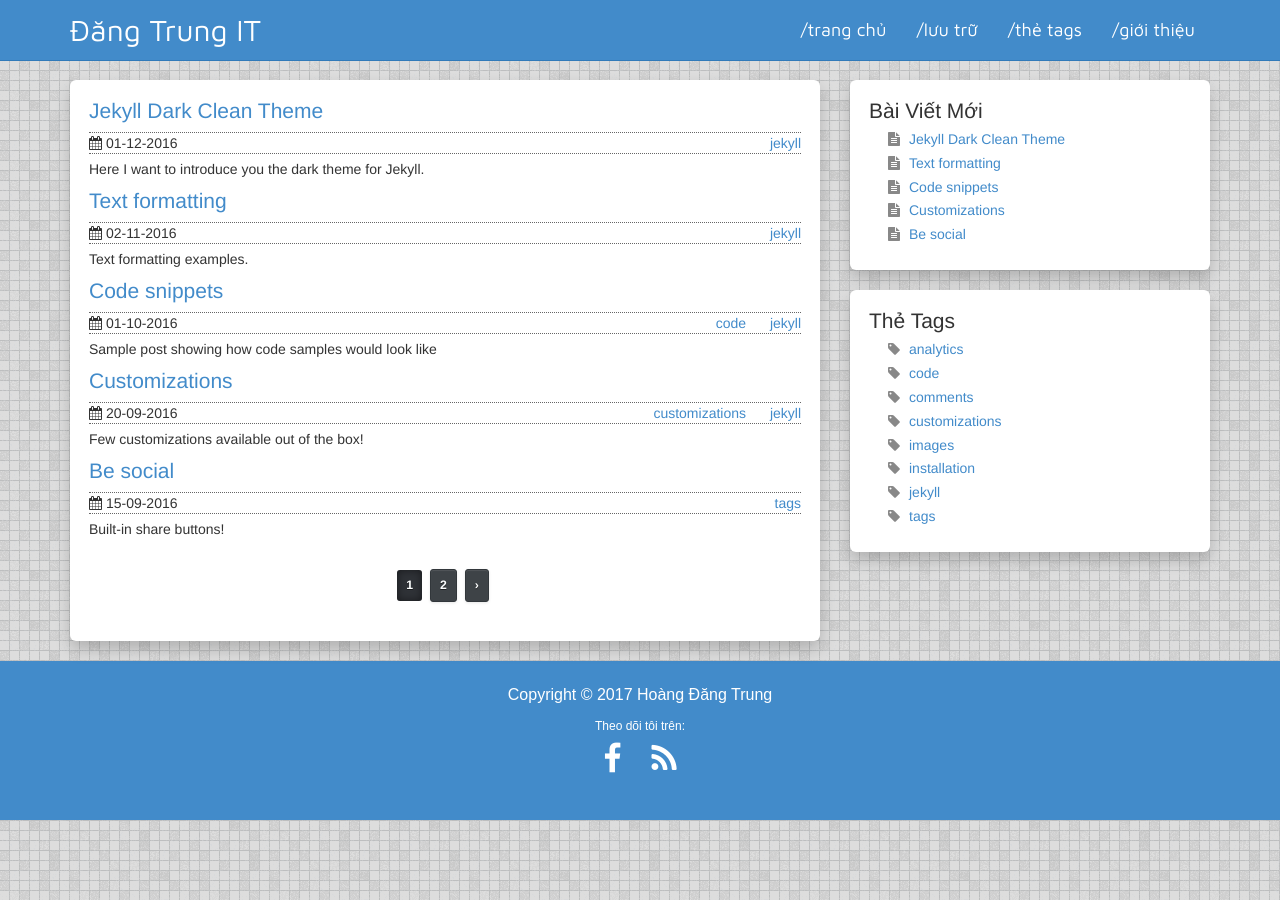
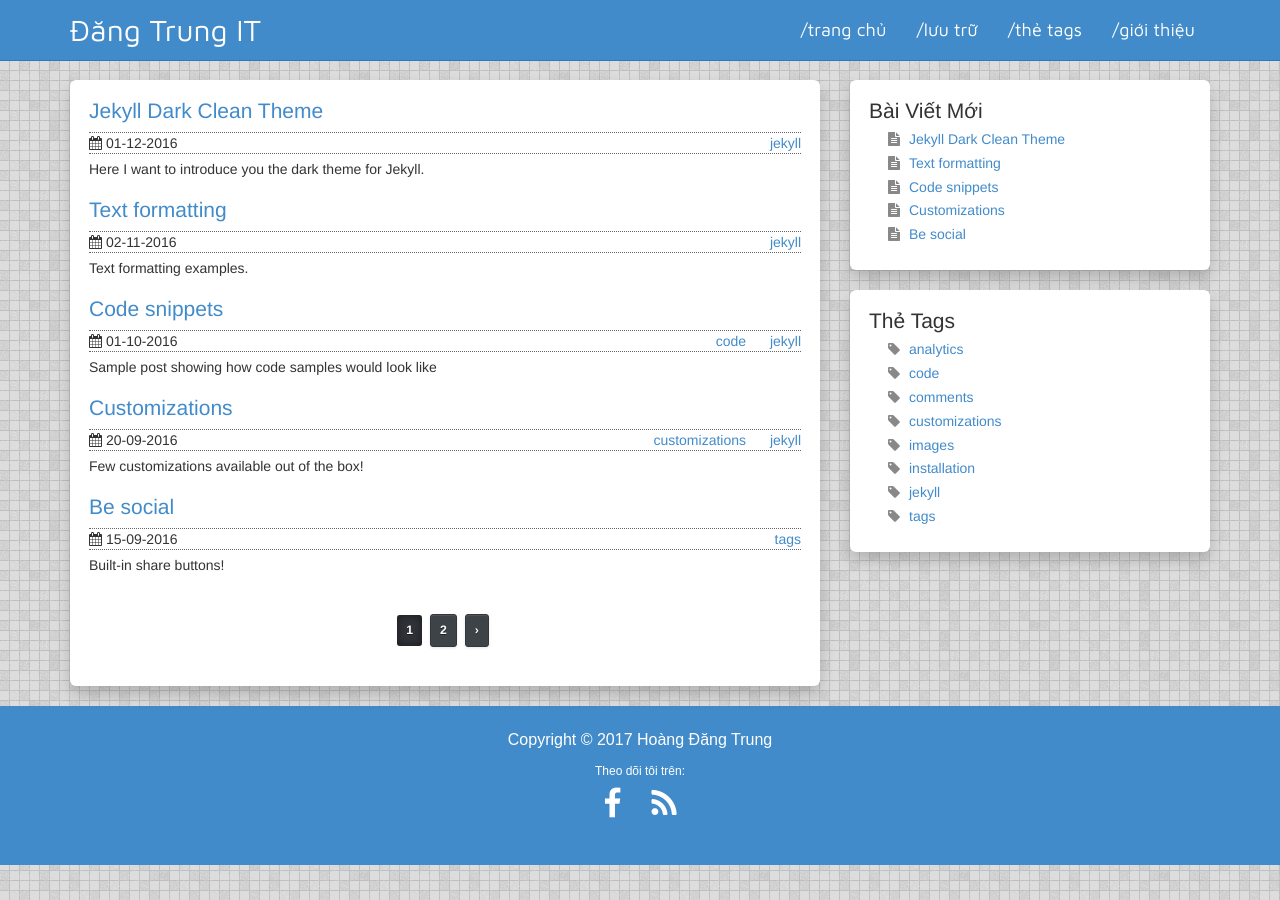
Before and after one commit to hoangdangtrungvn/hoangdangtrungvn.github.io, a Jekyll site: the page built from index.html, in a window 1280 px wide. Built offline with Jekyll 4.4.1, drawn with Linux system fonts in a browser that asks for light colours; the list of posts is cut into pages by our own code.

Commit message:
update css

```diff
--- a/css/theme.css
+++ b/css/theme.css
@@ -74,6 +74,8 @@ div.post-meta ul { display: inline; padding-left: 0px; float: right; }
 div.post-meta ul > li { display: inline; padding: 0 0 5px 20px; }
 div.post-meta .post-time { display: inline; }
 
+div.post-descr { margin-bottom: 19px; }
+
 a.page { display: inline-block; line-height: 31px; padding: 0px 9px; margin-right: 4px; border-radius: 3px; font-size: .875em; font-weight: bold; border: solid 1px #32373b; background: #3e4347; box-shadow: inset 0px 1px 1px rgba(255, 255, 255, 0.1), 0px 1px 3px rgba(0, 0, 0, 0.1); color: #feffff; text-shadow: 0px 1px 0px rgba(0, 0, 0, 0.5); text-decoration: none; }
 
 a.page:hover, a.page.gradient:hover { background: #3d4f5d; background: -webkit-gradient(linear, 0% 0%, 0% 100%, from(#547085), to(#3d4f5d)); background: -moz-linear-gradient(0% 0% 270deg, #547085, #3d4f5d); text-decoration: none; }
```
